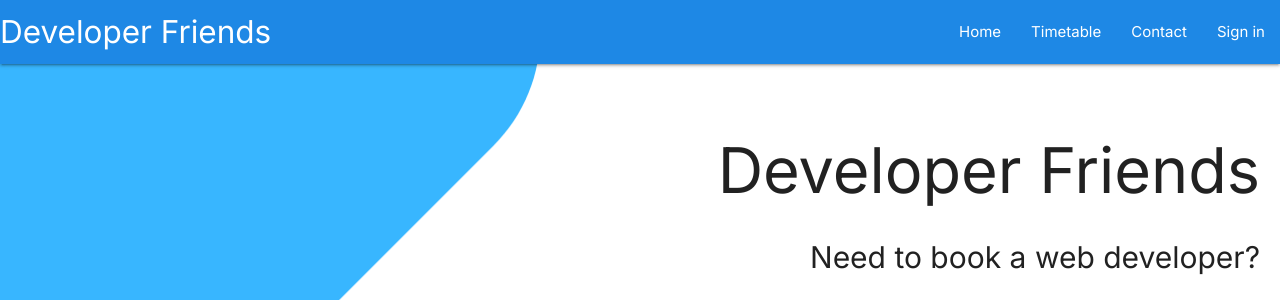
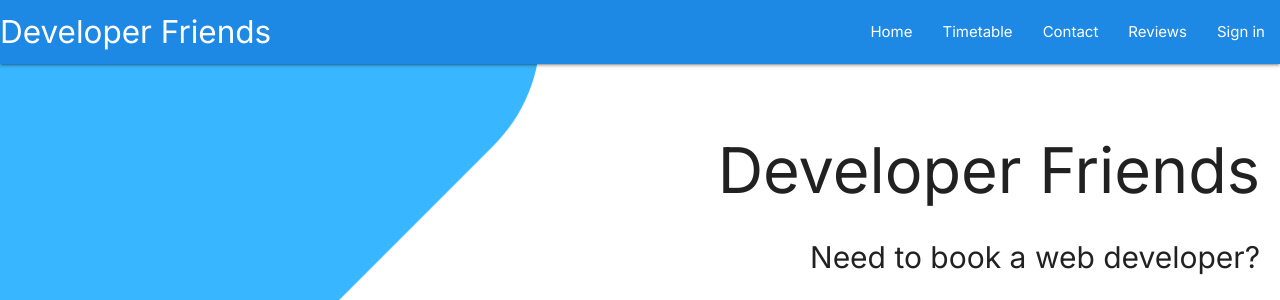
Before and after one commit to Code-Institute-Submissions/rgraingerdev-MS33, a Flask app: page / in a window 1280 px wide. Shown: the top 300 px of the page. Run offline with Flask 3, Linux system fonts and the light colour scheme; some libraries are stand-ins or nearby versions.

Commit message:
Added reviews to nav bar

```diff
--- a/project/templates/base.html
+++ b/project/templates/base.html
@@ -21,6 +21,7 @@
             <li><a href={{ url_for('home') }}>Home</a></li>
             <li><a href={{ url_for('timetable') }}>Timetable</a></li>
             <li><a href={{ url_for('contact') }}>Contact</a></li>
+            <li><a href={{ url_for('reviews') }}>Reviews</a></li>
             {% if current_user.is_authenticated %}
                 <li><a href={{ url_for('logout') }}>Logout</a></li>
             {% else %}
@@ -34,6 +35,7 @@
         <li><a href={{ url_for('home') }}>Home</a></li>
         <li><a href={{ url_for('timetable') }}>Timetable</a></li>
         <li><a href={{ url_for('contact') }}>Contact</a></li>
+        <li><a href={{ url_for('reviews') }}>Reviews</a></li>
         {% if current_user.is_authenticated %}
                 <li><a href={{ url_for('logout') }}>Logout</a></li>
             {% else %}
```
